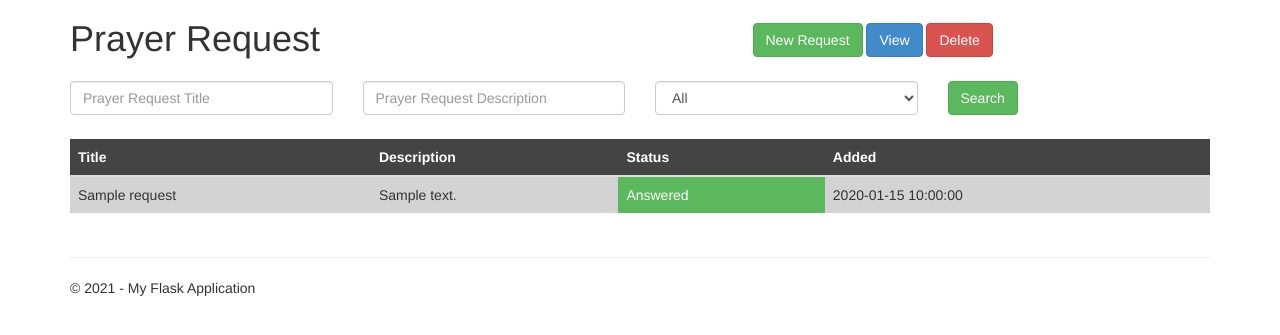
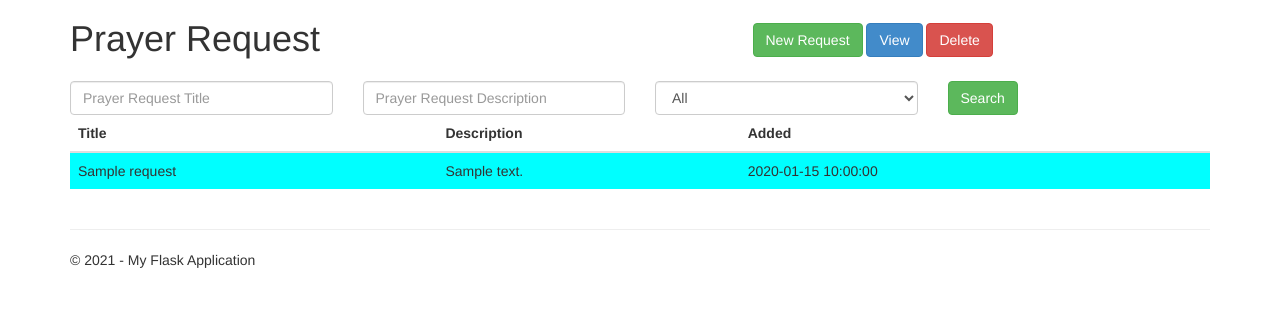
Before and after one commit to woody05/PrayerRequest, a Flask app: page / in a window 1280 px wide. Shown: the part 51-386 px from the top of the page. Run offline with Flask 2, Linux system fonts and the light colour scheme; tables that the repository leaves empty hold one stand-in row (values such as "Sample post"); parts of the project's set-up code (start-up, migrations or seed data) failed here and were passed over; some libraries are stand-ins or nearby versions.

Commit message:
Revert "Updated theme"
This reverts commit 82ce4c550402e9960b156f7192efa347af757b23.

```diff
--- a/learningFlask/learningFlask/models/prayer_request.py
+++ b/learningFlask/learningFlask/models/prayer_request.py
@@ -4,7 +4,7 @@ from sqlalchemy.ext.declarative import declarative_base
 from sqlalchemy.orm import relationship
 from sqlalchemy import ForeignKey
 from datetime import datetime
-#from datatables import ColumnDT, DataTables
+from datatables import ColumnDT, DataTables
 
 Base = declarative_base()
 
@@ -36,6 +36,23 @@ def prayer_request_by_id(id):
     result = prayer_request.query.filter_by(prayer_request_id=id).first()
     return result
 
+
+def unAnswered_prayer_request_datatables(request):
+    data = unanswered_prayer_request()
+    params = request.args
+
+    columns = []
+    columns.append(ColumnDT(prayer_request.title))
+    #columns.append(ColumnDT(text("prayer_request.description")))
+    #columns.append(ColumnDT(text('prayer_request.is_answered')))
+    #columns.append(ColumnDT(text('prayer_request.added_by')))
+    #columns.append(ColumnDT(text('prayer_request.date_added')))
+    #columns.append(ColumnDT(text('prayer_request.date_answered')))
+    #columns.append(ColumnDT(text('prayer_request.category_id')))
+
+    rowTable = DataTables(params, data, columns)
+
+    return rowTable
 
 
 def remove_prayer_request(id):
--- a/learningFlask/learningFlask/static/content/site.css
+++ b/learningFlask/learningFlask/static/content/site.css
@@ -45,8 +45,8 @@ input[type="checkbox"].input-validation-error {
     padding: 3vh 0;
 }
 
-.selected-row {
-    background-color: #D3D3D3;
+.selected-row{
+    background-color: aqua;
 }
 
 .header-row{
@@ -54,27 +54,23 @@ input[type="checkbox"].input-validation-error {
     height: auto;
 }
 
-.prayer-container{
-    margin: 3vh 0;
+
+.scrollbar {
+    background: #fff;
+    overflow-y: scroll;
 }
 
-.table-header{
-    background-color: #444;
-    color: #fff;
+.scrollbar-primary::-webkit-scrollbar {
+    width: 6px;
+    background-color: #F5F5F5;
 }
 
-.section-header {
-    background-color: #444;
-    color: #fff;
-    padding: 7px;
+.scrollbar-primary::-webkit-scrollbar-thumb {
+    border-radius: 10px;
+    -webkit-box-shadow: inset 0 0 6px rgba(0, 0, 0, 0.1);
+    background-color: #4285F4;
 }
 
-.unanswered {
-    background-color: #d9534f;
-    color: #fff;
+.scrollbar-primary {
+    scrollbar-color: #4285F4 #F5F5F5;
 }
-
-.answered {
-    background-color: #5cb85c;
-    color: #fff;
-}
--- a/learningFlask/learningFlask/templates/deletePrayerRequest.html
+++ b/learningFlask/learningFlask/templates/deletePrayerRequest.html
@@ -25,11 +25,11 @@
     <input id="prayer-request-id" type="text" name="id" value="{{ p_request.prayer_request_id }}" hidden>
     <div class="row">
         <div class="col-sm-7">
-            <h4 class="section-header">Description</h4>
+            <h3>Description</h3>
             <p>{{ p_request.description }}</p>
         </div>
         <div class="col-sm-5">
-            <h4 class="section-header">Basic Information</h4>
+            <h3>Basic Information</h3>
             <p><label>Added By:</label> {{ p_request.added_by }}</p>
             <p><label>Date created:</label> {{ p_request.date_added }}</p>
 
--- a/learningFlask/learningFlask/templates/editPrayerRequest.html
+++ b/learningFlask/learningFlask/templates/editPrayerRequest.html
@@ -23,11 +23,11 @@
 <div class="content">
     <div class="row">
         <div class="col-sm-7">
-            <h4 class="section-header">Description</h4>
+            <h3>Description</h3>
             <textarea class="form-control" id="description" name="description" rows="6">{{ p_request.description }}</textarea>
         </div>
         <div class="col-sm-5">
-            <h4 class="section-header">Basic Information</h4>
+            <h3>Basic Information</h3>
             <p><label>Added By:</label><input id="added-by" name="added-by" class="form-control" type="text" value="{{ p_request.added_by }}" /></p>
             <p><label>Date created:</label><input id="date-added" name="date-added" class="form-control" type="date" value="{{ p_request.date_added }}" /></p>
 
--- a/learningFlask/learningFlask/templates/index.html
+++ b/learningFlask/learningFlask/templates/index.html
@@ -48,11 +48,10 @@
     <div class="col-sm-12">
         <div class="prayer-container">
             <table class="table">
-                <thead class="table-header">
+                <thead>
                     <tr>
                         <th>Title</th>
                         <th>Description</th>
-                        <th>Status</th>
                         <th>Added</th>
                     </tr>
                 </thead>
@@ -61,11 +60,6 @@
                     <tr id="{{ request.prayer_request_id }}">
                         <td>{{ request.title }}</td>
                         <td>{{ request.description }}</td>
-                        {% if request.is_answered == 0 %}
-                        <td class="unanswered">Unanswered</td>
-                        {% else %}
-                        <td class="answered">Answered</td>
-                        {% endif %}
                         <td>{{ request.date_added }}</td>
                     </tr>
                     {% endfor %}
--- a/learningFlask/learningFlask/templates/viewPrayerRequest.html
+++ b/learningFlask/learningFlask/templates/viewPrayerRequest.html
@@ -23,11 +23,11 @@
 <div class="content">
     <div class="row">
         <div class="col-sm-7">
-            <h4 class="section-header">Description</h4>
+            <h3>Description</h3>
             <p>{{ p_request.description }}</p>
         </div>
         <div class="col-sm-5">
-            <h4 class="section-header">Basic Information</h4>
+            <h3>Basic Information</h3>
             <p><label>Added By:</label> {{ p_request.added_by }}</p>
             <p><label>Date created:</label> {{ p_request.date_added }}</p>
 
--- a/learningFlask/learningFlask/views.py
+++ b/learningFlask/learningFlask/views.py
@@ -6,7 +6,7 @@ from datetime import datetime
 from flask import render_template, redirect, url_for, request, jsonify
 from learningFlask import app
 from .models import prayer_request
-#from datatables import ColumnDT, DataTables
+from datatables import ColumnDT, DataTables
 from sqlalchemy.sql import text
 
 @app.route('/')
```
